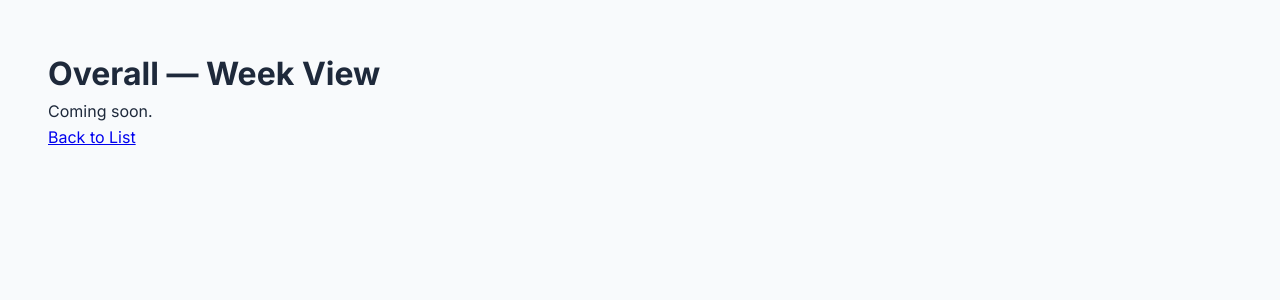
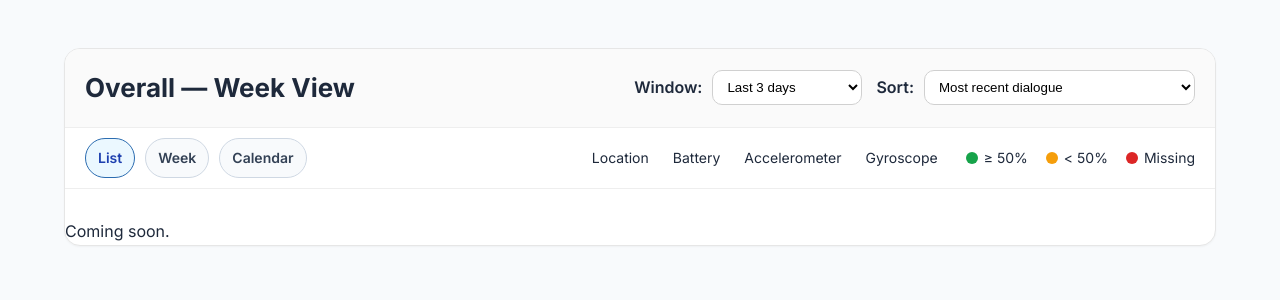
Before and after one commit to anshposwal29/Everdash, a Python web app: template templates/overall_week.html in a window 1280 px wide. Shown: the top 300 px of the page. Run offline with Jinja, Linux system fonts and the light colour scheme; the template is opened without the code that fills it, so the values that code supplies are empty.

Commit message:
Added header to week view

```diff
--- a/templates/overall_week.html
+++ b/templates/overall_week.html
@@ -1,8 +1,129 @@
 {% extends "base.html" %}
 {% block content %}
-<div style="padding: 24px">
-  <h1>Overall — Week View</h1>
-  <p>Coming soon.</p>
-  <p><a href="{{ url_for('overall') }}?view=list">Back to List</a></p>
+
+<div style="padding: 24px; max-width: 1200px; margin: 0 auto;">
+
+  <!-- Card -->
+  <div style="
+    background: #fff;
+    border: 1px solid #e6e6e6;
+    border-radius: 16px;
+    box-shadow: 0 1px 2px rgba(0,0,0,0.04);
+    overflow: hidden;
+  ">
+
+    <!-- Card header / controls row -->
+    <div style="
+      padding: 18px 20px;
+      border-bottom: 1px solid #eee;
+      display: flex;
+      align-items: center;
+      justify-content: space-between;
+      gap: 16px;
+      background: #fafafa;
+    ">
+      <div>
+        <h1 style="margin: 0; font-size: 26px;">Overall — Week View</h1>
+      </div>
+
+      <!-- Window dropdown on the right -->
+      <div style="display:flex; align-items:center; gap:14px; flex-wrap:wrap;">
+        <div style="display:flex; align-items:center; gap:10px;">
+          <div style="font-weight:600;">Window:</div>
+          <select id="window-select" style="padding:8px 10px; border-radius:10px; border:1px solid #d0d0d0; background:white; min-width:150px;">
+            <option value="3">Last 3 days</option>
+            <option value="7">Last week</option>
+            <option value="14">Past 2 weeks</option>
+            <option value="30">Past month</option>
+          </select>
+        </div>
+
+        <div style="display:flex; align-items:center; gap:10px;">
+          <div style="font-weight:600;">Sort:</div>
+          <select id="sort-select" style="padding:8px 10px; border-radius:10px; border:1px solid #d0d0d0; background:white; min-width:220px;">
+            <option value="recent">Most recent dialogue</option>
+            <option value="silence">Silence (longest first)</option>
+            <option value="risk">Risky messages (high → low)</option>
+            <option value="days">Days in study (less days to more days)</option>
+          </select>
+        </div>
+      </div>
+    </div>
+
+
+    <!-- Tabs row (List / Week / Calendar) -->
+    <div style="
+        padding: 10px 20px;
+        border-bottom: 1px solid #eee;
+        display:flex;
+        justify-content: space-between;
+        align-items:center;
+        gap:20px;
+        flex-wrap: wrap;
+      ">
+      {% set active_view = view or 'list' %}
+
+      <div style="display:flex; gap:10px; align-items:center;">
+        {% for v, label in [('list','List'), ('week','Week'), ('calendar','Calendar')] %}
+          <a href="{{ url_for('overall', view=v, window=window_days, sort=sort, order=order) }}"
+            style="
+              text-decoration:none;
+              padding: 8px 12px;
+              border-radius: 999px;
+              border: 1px solid {{ '#cfd8e3' if active_view != v else '#2b6cb0' }};
+              background: {{ '#f8fafc' if active_view != v else '#ebf8ff' }};
+              color: {{ '#334155' if active_view != v else '#1e40af' }};
+              font-weight: 600;
+              font-size: 14px;
+            ">
+            {{ label }}
+          </a>
+        {% endfor %}
+      </div>
+
+      <div style="display:flex; align-items:center; gap:18px; font-size:14px; flex-wrap:wrap;">
+
+  <!-- Symbol legend -->
+        <div style="display:flex; align-items:center; gap:6px;">
+          <i data-lucide="map-pin"></i> Location
+        </div>
+
+        <div style="display:flex; align-items:center; gap:6px;">
+          <i data-lucide="battery"></i> Battery
+        </div>
+
+        <div style="display:flex; align-items:center; gap:6px;">
+          <i data-lucide="activity"></i> Accelerometer
+        </div>
+
+        <div style="display:flex; align-items:center; gap:6px;">
+          <i data-lucide="rotate-cw"></i> Gyroscope
+        </div>
+
+        <!-- Color legend -->
+        <div style="display:flex; align-items:center; gap:6px; margin-left:10px;">
+          <span style="width:12px; height:12px; background:#16a34a; border-radius:50%; display:inline-block;"></span>
+          ≥ 50%
+        </div>
+
+        <div style="display:flex; align-items:center; gap:6px;">
+          <span style="width:12px; height:12px; background:#f59e0b; border-radius:50%; display:inline-block;"></span>
+          &lt; 50%
+        </div>
+
+        <div style="display:flex; align-items:center; gap:6px;">
+          <span style="width:12px; height:12px; background:#dc2626; border-radius:50%; display:inline-block;"></span>
+          Missing
+        </div>
+
+      </div>
+
+    </div>
+
+    <div class="week-container" style="margin-top: 30px;">
+      <p>Coming soon.</p>
+    </div>
+  </div>   <!-- /Card -->
 </div>
+
 {% endblock %}
```
